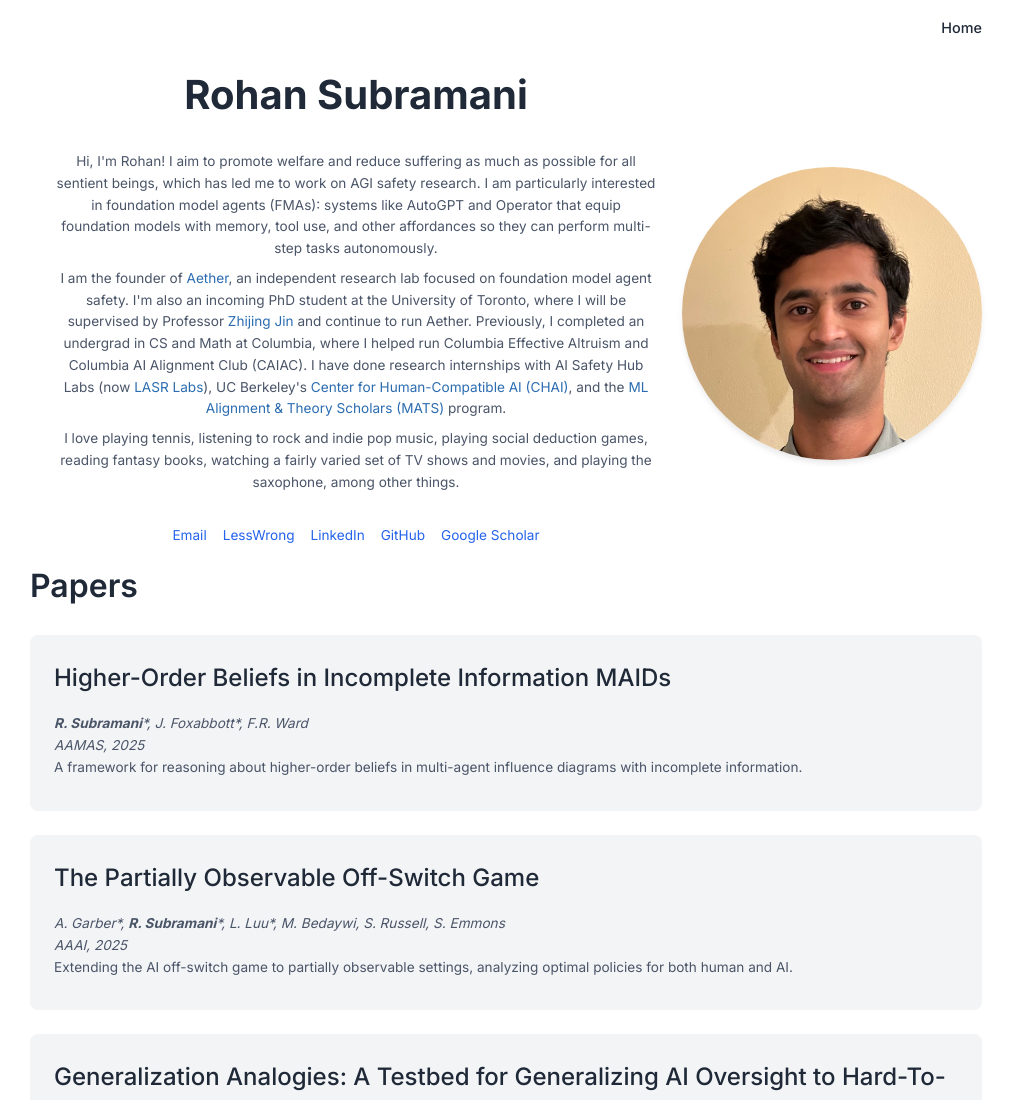
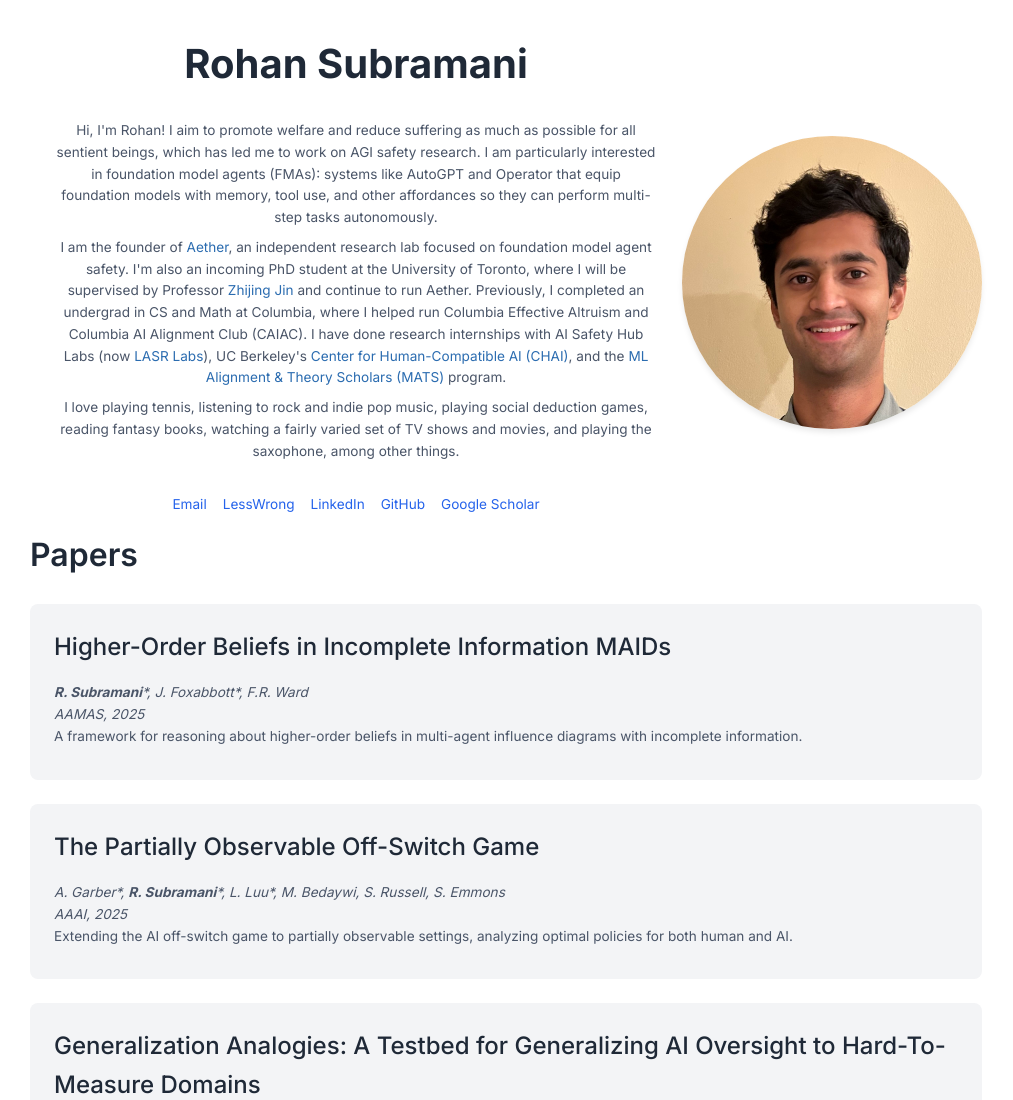
Before and after one commit to RohanSubramani/personal-website, a plain HTML site: page index.html in a window 1280 px wide. Shown: the top 1100 px of the page, without its empty margins (134-1147 px from the left). Drawn offline with Linux system fonts and the light colour scheme; a script that the page names is missing.

Commit message:
Removed home button

```diff
--- a/index.html
+++ b/index.html
@@ -23,7 +23,7 @@
 
   <div class="container">
     <nav>
-      <a href="index.html">Home</a>
+      <!-- <a href="index.html">Home</a> -->
       <!-- <a href="about.html">About</a>
       <a href="cv.html">CV</a> -->
     </nav>
```
